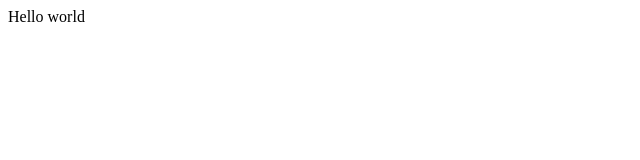
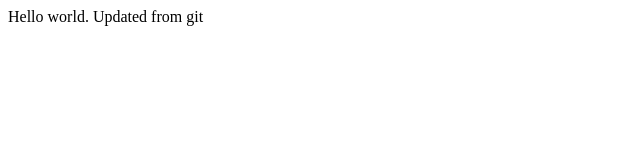
Before and after one commit to soumendas2252/cloudformation, a plain HTML site: page index.html in a window 1280 px wide. Shown: the whole page, without its empty margins (0-640 px from the left). Drawn offline with Linux system fonts and the light colour scheme.

Commit message:
Update index.html

```diff
--- a/index.html
+++ b/index.html
@@ -1,6 +1,6 @@
 <html>
 <header><title>This is title</title></header>
 <body>
-Hello world
+Hello world. Updated from git
 </body>
 </html>
```
